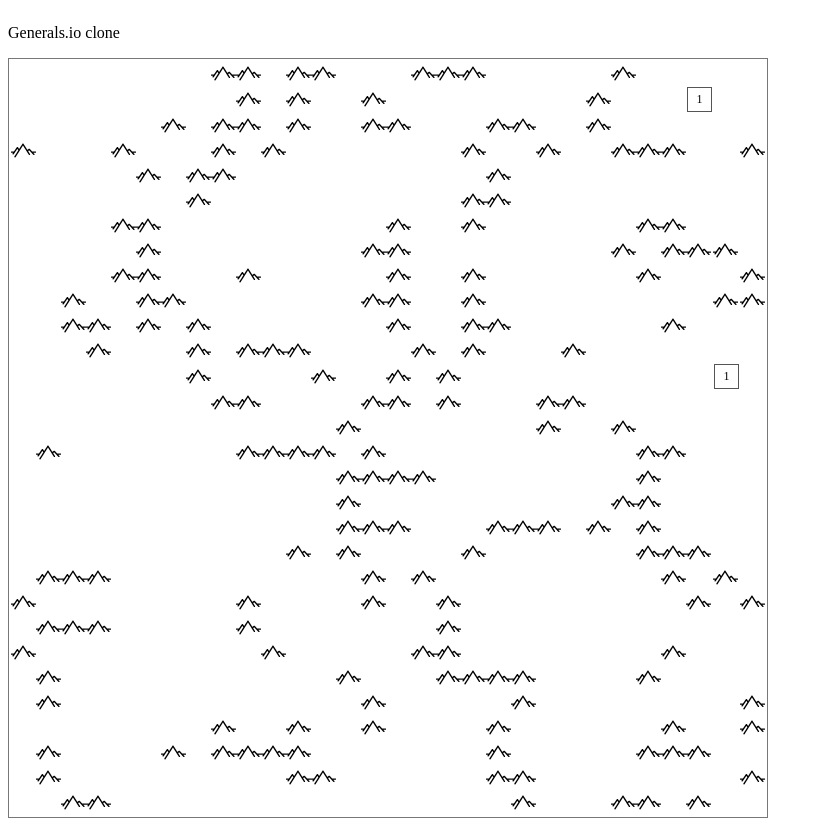
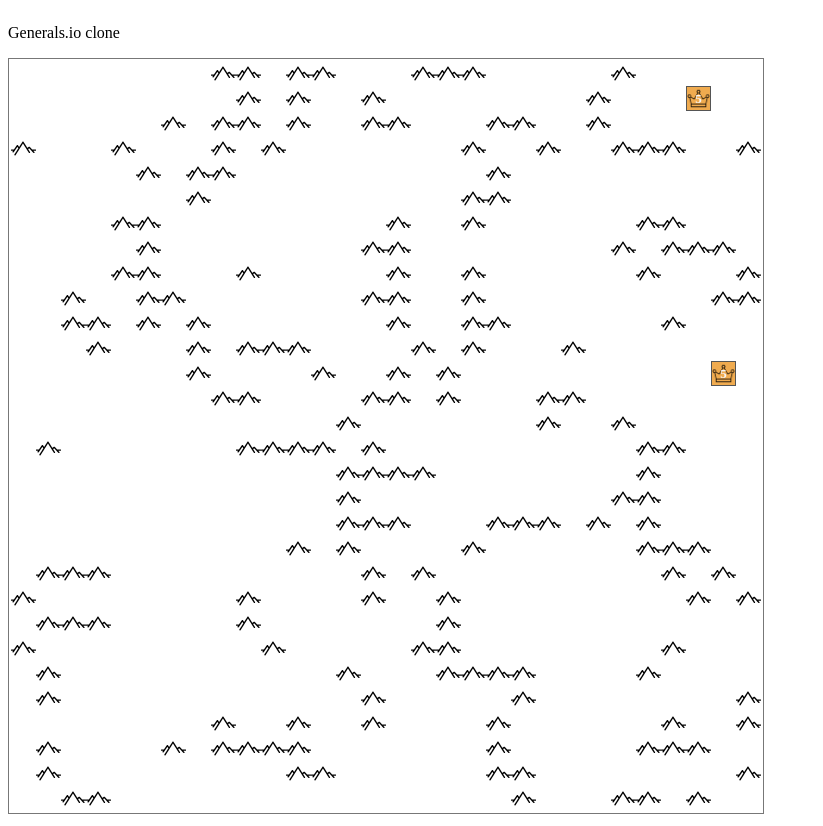
Before and after one commit to dwaltrip/generals-io-remake, a React (Vite) app: page / in a window 1280 px wide. Shown: the whole page, without its empty margins (0-823 px from the left). Built offline with nearby package versions, Linux system fonts and the light colour scheme.

Commit message:
Working on game ui

```diff
--- a/src/generals/ui/game.css
+++ b/src/generals/ui/game.css
@@ -9,19 +9,19 @@
 
 table.game-grid {
     border-collapse: collapse;
-    /* margin: 0 auto; */
     border-spacing: 0;
 }
 
 td.square {
     padding: 0;
-
+    height: 25px;
+    width: 25px;
 }
 
-td.square > img {
+td.square img {
     display: flex;
-    height: 25px;
-    width: 25px;
+    max-height: 25px;
+    max-width: 25px;
 }
 
 .general-icon {
@@ -29,10 +29,27 @@ td.square > img {
     justify-content: center;
     align-items: center;
 
-    height: 25px;
-    width: 25px;
-    margin: 1px;
+    height: 100%;
+    width: 100%;;
     border: 1px solid #555;
 
     font-size: 12px;
+    position: relative;
 }
+
+.square .general-icon .general-img {
+    /* position: absolute; */
+    height: 23px;
+    width: 23px;
+}
+
+td.square.general {
+    background-color: #f0ab4f;
+}
+
+span.army-count {
+    color: whitesmoke;
+    font-weight: bold;
+    font-size: 13px;
+    position: absolute;
+}
--- a/src/generals/ui/game.tsx
+++ b/src/generals/ui/game.tsx
@@ -1,4 +1,6 @@
 import mountainIcon from '@/assets/mountain.svg';
+import generalIcon from '@/assets/crown.png';
+
 import { SquareType, Square } from '@/generals/types';
 
 import '@/generals/ui/game.css';
@@ -32,9 +34,14 @@ function GameBoard({ board }: { board: Board }) {
   );
 }
 
+const ArmyCount = () => <span className='army-count'>5</span>;
+
 function General() {
   return (
-    <div className='general-icon'>1</div>
+    <div className='general-icon'>
+      <img className='general-img' src={generalIcon} />
+      <ArmyCount />
+    </div>
   );
 }
 
```
Also changed, not shown: src/assets/crown.png (added).
